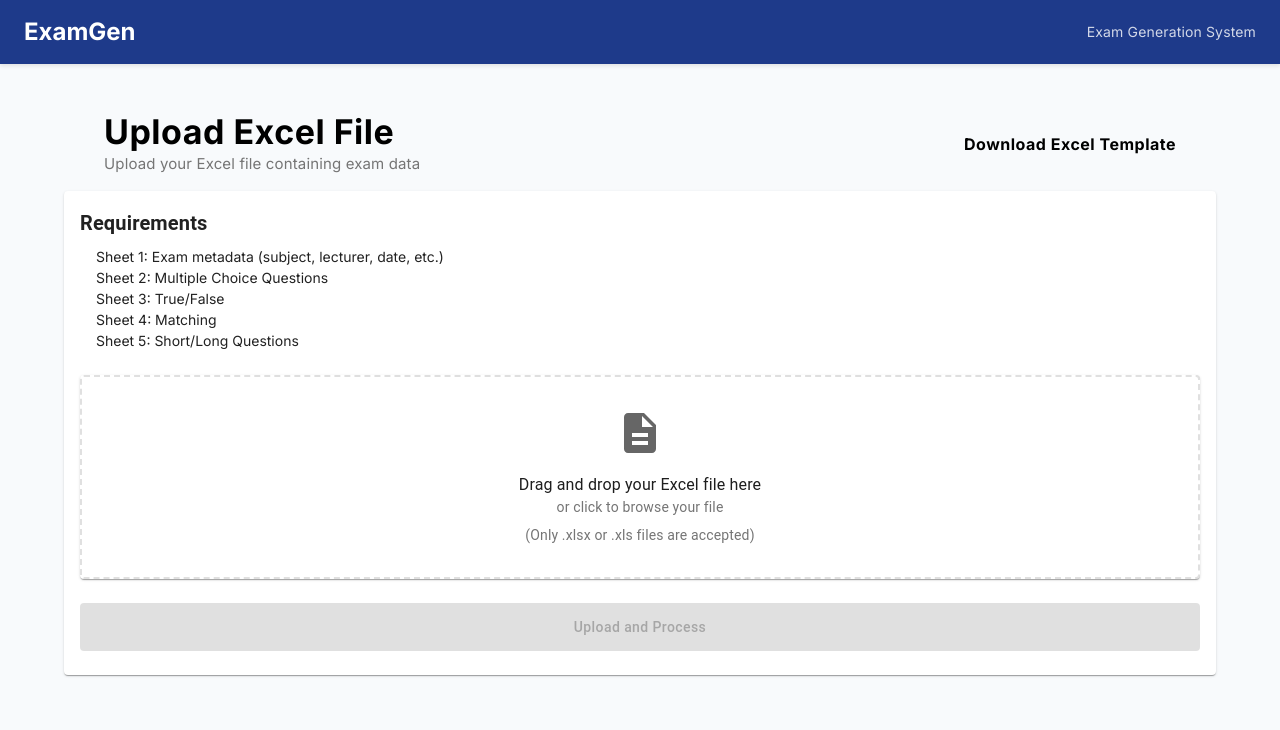
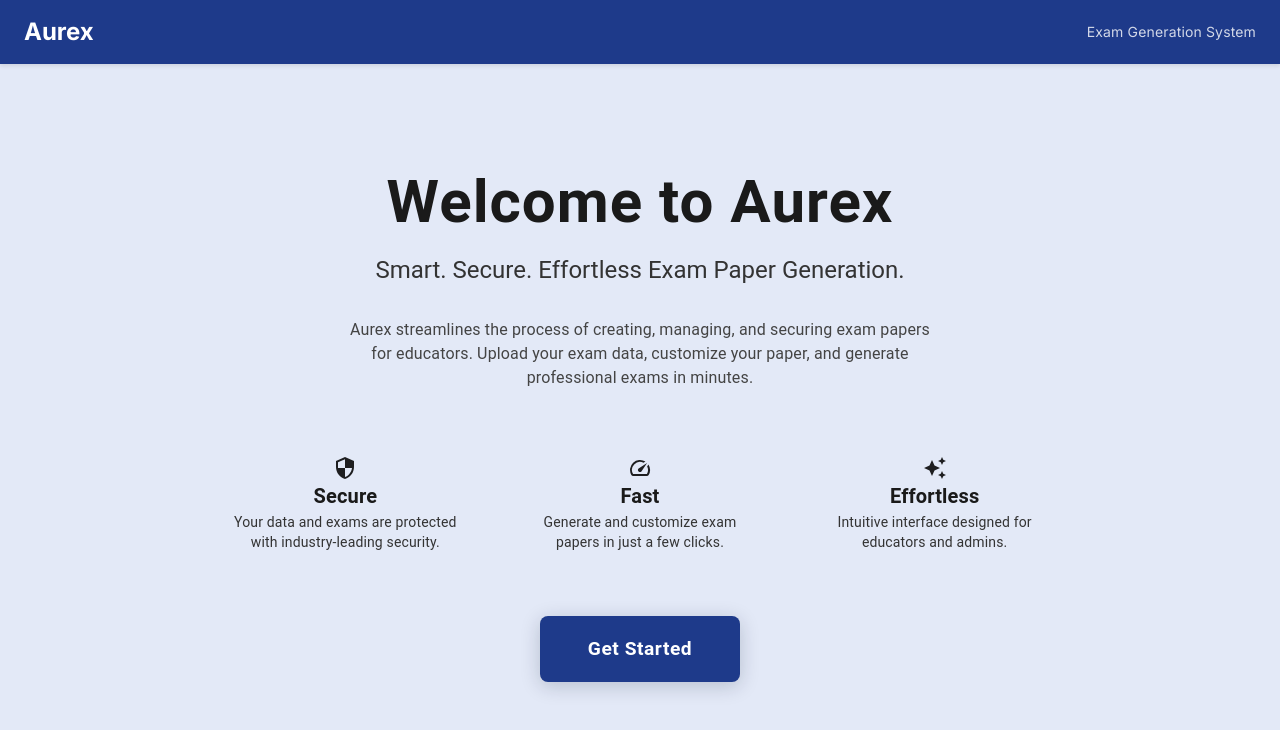
Before and after one commit to juliaizbroke/SeniorProject1, a Next.js app in the folder frontend/: page / in a window 1280 px wide. Shown: the top 730 px of the page. Built offline with nearby package versions, Linux system fonts and the light colour scheme; no server answers.

Commit message:
overalll UI changes

```diff
--- a/frontend/src/app/page.tsx
+++ b/frontend/src/app/page.tsx
@@ -1,149 +1,107 @@
 "use client";
 
-import { useState } from "react";
+import { Box, Button, Typography, Container, Grid, Paper } from "@mui/material";
+import Navbar from "../components/Navbar";
 import { useRouter } from "next/navigation";
-import {
-  Box,
-  Container,
-  Typography,
-  Alert,
-  Card,
-  CardContent,
-  Link,
-  Button,
-  Grid,
-} from "@mui/material";
-import FileUpload from "../components/FileUpload";
-import Navbar from "../components/Navbar";
-import { uploadExcel } from "../utils/api";
-import { UploadResponse } from "../types";
+import SecurityIcon from '@mui/icons-material/Security';
+import SpeedIcon from '@mui/icons-material/Speed';
+import AutoAwesomeIcon from '@mui/icons-material/AutoAwesome';
 
 export default function LandingPage() {
-  const [error, setError] = useState<string>("");
-  const [selectedFile, setSelectedFile] = useState<File | null>(null);
-  const [loading, setLoading] = useState(false);
   const router = useRouter();
 
-  const handleUpload = async () => {
-    if (!selectedFile) return;
-    try {
-      setLoading(true);
-      setError("");
-
-      const response: UploadResponse = await uploadExcel(selectedFile);
-
-      localStorage.setItem("questions", JSON.stringify(response.questions));
-      localStorage.setItem("metadata", JSON.stringify(response.metadata));
-      localStorage.setItem("sessionId", response.session_id);
-
-      router.push("/category");
-    } catch (err) {
-      setError(
-        "Failed to upload file. Please make sure it follows the correct format."
-      );
-      console.error(err);
-    } finally {
-      setLoading(false);
-    }
-  };
-
   return (
-    <Box minHeight="100vh" bgcolor="#f8fafc">
-      <Navbar />
-      <Box py={6}>
     <Box
+      minHeight="100vh"
       sx={{
-        px: 13,
-      }}>
-        <Grid
-          container
-          justifyContent="space-between"
-          alignItems="center"
-          mb={2}
-        >
-          <Grid item>
-            <Typography variant="h4"
-            sx={{
-              color: "#000",
-              fontFamily: "var(--sds-typography-title-hero-font-family)",
-              fontWeight: 700,
-              lineHeight: 1.2,
-              letterSpacing: 0.5,
+        bgcolor: "#e3e9f7",
+        color: "#222",
+        position: "relative",
+        overflow: "hidden",
       }}
     >
-              Upload Excel File
-            </Typography>
-            <Typography
+      <Navbar />
+      <Container
+        maxWidth="md"
         sx={{
-              fontSize: "15px",
-              color: "#757575",
-              fontFamily: "var(--sds-typography-body-font-family)",
-              fontWeight: 400,
-              lineHeight: 1.5,
+          mt: 5,
+          display: "flex",
+          flexDirection: "column",
+          alignItems: "center",
+          justifyContent: "center",
+          minHeight: "80vh",
+          position: "relative",
+          zIndex: 1,
         }}
       >
-              Upload your Excel file containing exam data
+        <Box className="fade-in" sx={{ width: "100%" }}>
+          <Typography variant="h2" fontWeight={700} sx={{ mb: 2, color: "#1a1a1a", textAlign: "center", letterSpacing: 1 }}>
+            Welcome to Aurex
           </Typography>
+          <Typography variant="h5" sx={{ mb: 4, color: "#333", textAlign: "center", fontWeight: 400 }}>
+            Smart. Secure. Effortless Exam Paper Generation.
+          </Typography>
+          <Typography variant="body1" sx={{ mb: 6, color: "#444", textAlign: "center", maxWidth: 600, mx: "auto" }}>
+            Aurex streamlines the process of creating, managing, and securing exam papers for educators. Upload your exam data, customize your paper, and generate professional exams in minutes.
+          </Typography>
+          {/* Feature Highlights */}
+          <Grid container spacing={4} justifyContent="center" sx={{ mb: 6 }}>
+            <Grid item xs={12} sm={4}>
+              <Paper elevation={0} sx={{ bgcolor: "transparent", textAlign: "center", p: 2 }}>
+                <Box className="feature-icon">
+                  <SecurityIcon/>
+                </Box>
+                <Typography variant="h6" fontWeight={600} sx={{ color: "#1a1a1a" }}>Secure</Typography>
+                <Typography variant="body2" sx={{ color: "#333" }}>Your data and exams are protected with industry-leading security.</Typography>
+              </Paper>
             </Grid>
-          <Grid item>
-            <Link href="/template.xlsx" underline="hover" fontWeight="bold"
-            sx={{
-              color: "#000",
-              fontFamily: "var(--sds-typography-body-font-family)",
-              fontWeight: 700,
-              lineHeight: 1.5,
-              letterSpacing: 0.5,
-            }}
-            >
-              Download Excel Template
-            </Link>
+            <Grid item xs={12} sm={4}>
+              <Paper elevation={0} sx={{ bgcolor: "transparent", textAlign: "center", p: 2 }}>
+                <Box className="feature-icon">
+                  <SpeedIcon />
+                </Box>
+                <Typography variant="h6" fontWeight={600} sx={{ color: "#1a1a1a" }}>Fast</Typography>
+                <Typography variant="body2" sx={{ color: "#333" }}>Generate and customize exam papers in just a few clicks.</Typography>
+              </Paper>
+            </Grid>
+            <Grid item xs={12} sm={4}>
+              <Paper elevation={0} sx={{ bgcolor: "transparent", textAlign: "center", p: 2 }}>
+                <Box className="feature-icon">
+                  <AutoAwesomeIcon />
+                </Box>
+                <Typography variant="h6" fontWeight={600} sx={{ color: "#1a1a1a" }}>Effortless</Typography>
+                <Typography variant="body2" sx={{ color: "#333" }}>Intuitive interface designed for educators and admins.</Typography>
+              </Paper>
             </Grid>
           </Grid>
-      </Box>
-      <Container>
-        <Card>
-          <CardContent>
-            {error && (
-              <Alert severity="error" sx={{ mb: 3 }}>
-                {error}
-              </Alert>
-            )}
-
-            <Box mb={3}>
-              <Typography variant="h6" fontWeight="bold" gutterBottom>
-                Requirements
-              </Typography>
-              <ul style={{ marginLeft: "1rem", fontSize: "0.875rem" }}>
-                <li>Sheet 1: Exam metadata (subject, lecturer, date, etc.)</li>
-                <li>Sheet 2: Multiple Choice Questions</li>
-                <li>Sheet 3: True/False</li>
-                <li>Sheet 4: Matching</li>
-                <li>Sheet 5: Short/Long Questions</li>
-              </ul>
-            </Box>
-
-            {/* File Upload */}
-            <Box mb={3}>
-              <FileUpload onFileSelect={setSelectedFile} />
-            </Box>
-
-            {/* Upload Button */}
-            <Box textAlign="center">
+          <Box sx={{ display: 'flex', justifyContent: 'center', width: '100%' }}>
             <Button
               variant="contained"
-                color="primary"
-                fullWidth
-                sx={{ height: "48px", textTransform: "none" }}
-                disabled={!selectedFile || loading}
-                onClick={handleUpload}
+              size="large"
+              sx={{
+                bgcolor: "#1e3a8a",
+                color: "#fff",
+                fontWeight: 700,
+                px: 6,
+                py: 2,
+                fontSize: "1.2rem",
+                borderRadius: 2,
+                boxShadow: "0 4px 20px rgba(10,25,49,0.2)",
+                textTransform: "none",
+                transition: "transform 0.2s cubic-bezier(.4,0,.2,1), box-shadow 0.2s cubic-bezier(.4,0,.2,1)",
+                '&:hover': {
+                  bgcolor: "#12264a",
+                  transform: "scale(1.05)",
+                  boxShadow: "0 8px 32px rgba(18,38,74,0.25)",
+                },
+              }}
+              onClick={() => router.push("/home")}
             >
-                {loading ? "Processing..." : "Upload and Process"}
+              Get Started
             </Button>
           </Box>
-          </CardContent>
-        </Card>
+        </Box>
       </Container>
-      </Box>
     </Box>
   );
 }
--- a/frontend/src/app/preview/page.tsx
+++ b/frontend/src/app/preview/page.tsx
@@ -11,7 +11,7 @@ import {
   Tab,
 } from "@mui/material";
 import Navbar from "../../components/Navbar";
-import { getPreviewUrl, getDownloadUrl } from "../../utils/api";
+import { getDownloadUrl } from "../../utils/api";
 import { QuestionMetadata } from "../../types";
 
 export default function PreviewPage() {
--- a/frontend/src/components/FileUpload.tsx
+++ b/frontend/src/components/FileUpload.tsx
@@ -1,26 +1,12 @@
 import { useCallback } from 'react';
 import { useDropzone } from 'react-dropzone';
 import { Box, Typography, Paper } from '@mui/material';
-import { styled } from '@mui/material/styles';
 import DescriptionIcon from '@mui/icons-material/Description';
+import CheckCircleIcon from '@mui/icons-material/CheckCircle';
 
 interface FileSelectProps {
   onFileSelect: (file: File) => void;
 }
-
-const UploadBox = styled(Paper)(({ theme }) => ({
-  padding: theme.spacing(4),
-  border: '2px dashed',
-  borderColor: theme.palette.divider,
-  borderRadius: theme.shape.borderRadius,
-  textAlign: 'center',
-  cursor: 'pointer',
-  transition: 'all 0.3s ease-in-out',
-  '&:hover': {
-    borderColor: "#1E1E1E",
-    backgroundColor: theme.palette.action.hover,
-  },
-}));
 
 export default function FileUpload({ onFileSelect }: FileSelectProps) {
   const onDrop = useCallback((acceptedFiles: File[]) => {
@@ -39,11 +25,22 @@ export default function FileUpload({ onFileSelect }: FileSelectProps) {
   });
 
   return (
-    <UploadBox
+    <Paper
       {...getRootProps()}
       sx={{
-        borderColor: isDragActive ? 'primary.main' : 'divider',
-        bgcolor: isDragActive ? 'action.hover' : 'background.paper',
+        bgcolor: '#e3e9f7',
+        border: '2px dashed #b0b8c9',
+        color: '#1a1a1a',
+        boxShadow: '0 2px 8px rgba(30,58,138,0.04)',
+        borderRadius: 2,
+        p: 3,
+        textAlign: 'center',
+        cursor: 'pointer',
+        transition: 'border-color 0.2s',
+        '&:hover': {
+          borderColor: '#1e3a8a',
+          backgroundColor: '#d2ddfa',
+        },
       }}
     >
       <input {...getInputProps()} />
@@ -67,6 +64,6 @@ export default function FileUpload({ onFileSelect }: FileSelectProps) {
           </Box>
         )}
       </Box>
-    </UploadBox>
+    </Paper>
   );
 }
--- a/frontend/src/components/Navbar.tsx
+++ b/frontend/src/components/Navbar.tsx
@@ -30,7 +30,7 @@ const Navbar: React.FC = () => {
               fontFamily: "var(--sds-typography-title-hero-font-family)",
             }}
           >
-            ExamGen
+            Aurex
           </Typography>
         </Box>
 
```
Also changed, not shown: frontend/src/app/category/page.tsx (+28 -19 lines), frontend/src/app/edit/page.tsx (+42 -67 lines), frontend/src/app/home/page.tsx (added, +121 -0 lines), frontend/src/components/CategorySelection.tsx (+26 -11 lines), frontend/src/components/QuestionEditor.tsx (+16 -5 lines). Lines whose indentation alone changed are shown as unchanged.
